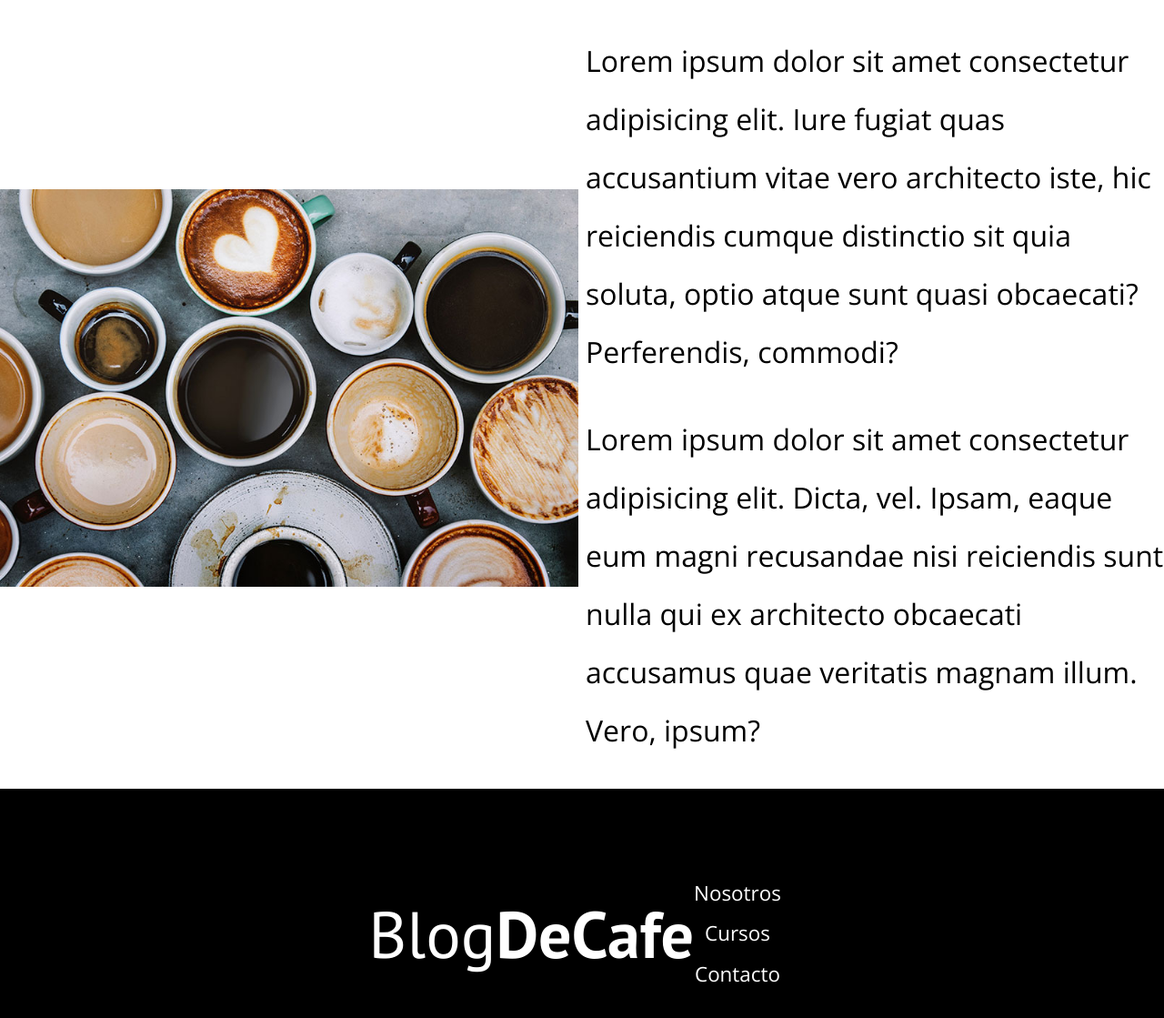
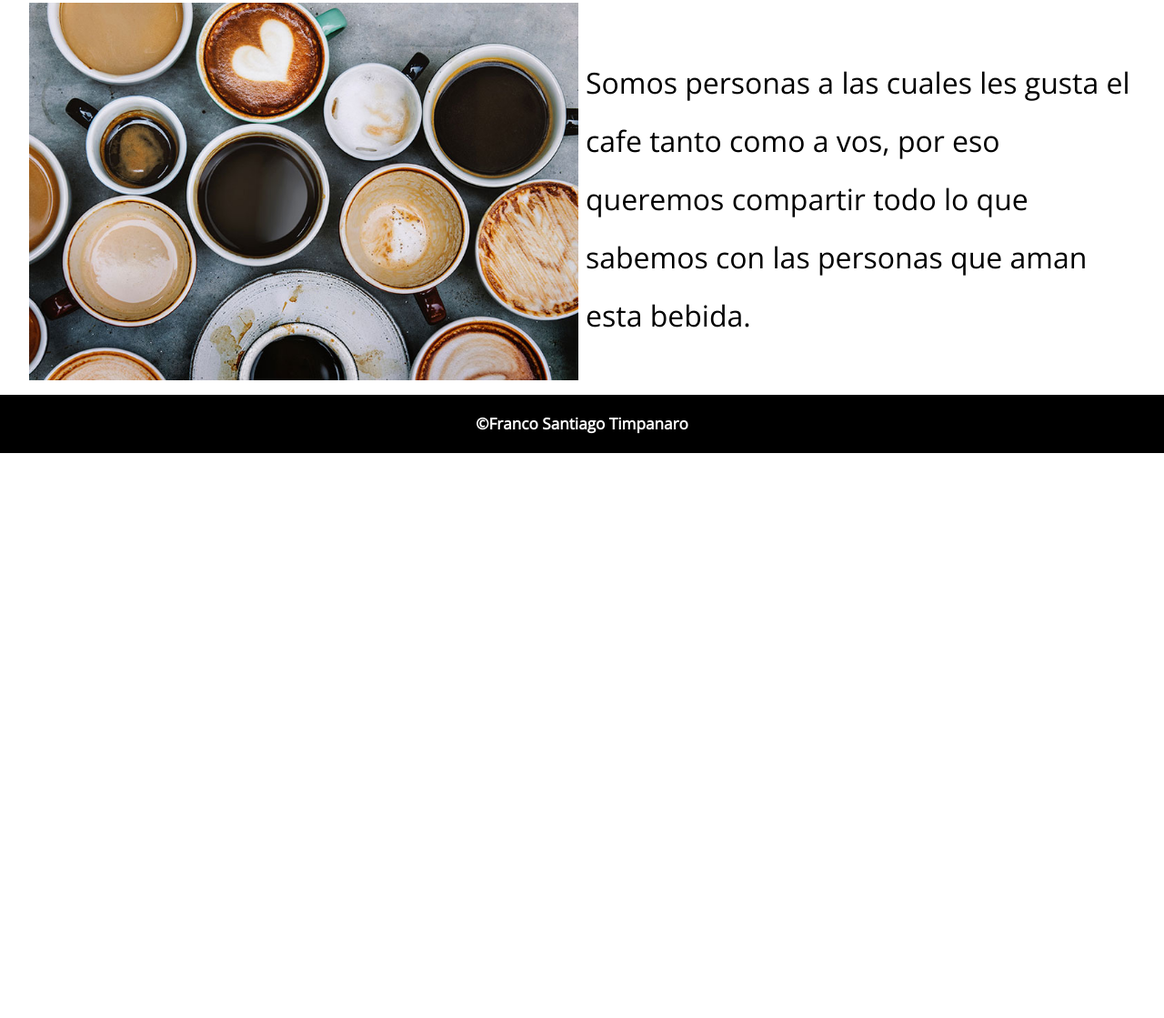
Before and after one commit to FrancoSantiagoTimpanaro/Blog-Cafe, a plain HTML site: page nosotros.html in a window 1280 px wide. Shown: the part 1121-2240 px from the top of the page at 91% size. After the commit the page ends 1619 px from the top, so only its background shows below. Drawn offline with nearby package versions, Linux system fonts and the light colour scheme.

Commit message:
Correccion ancho y footer
+ pequeñas correcciones

```diff
--- a/css/styles.css
+++ b/css/styles.css
@@ -31,7 +31,9 @@ body{
 .contenedor{
     display: flex;
     flex-direction: column;
-    max-width: 120rem;
+    width: 95%;
+    margin-left: auto;
+    margin-right: auto;
 }
 
 .img-centrada{
@@ -125,7 +127,6 @@ img{
         margin-top: 15rem;
     }
 }
-
 
 .logo{
     color: var(--blanco);
@@ -225,6 +226,11 @@ img{
 }
 
 /* CONTENDIO PRINCIPAL */
+.blog{
+    display: flex;
+    flex-direction: column;
+
+}
 @media (min-width: 769px) {
     .contenido-principal{
         display: grid;
@@ -309,7 +315,8 @@ img{
     align-items: center;
     justify-content: center;
     background-color: var(--negro);
-    height: 20rem;
+    height: 4rem;
+    color: var(--blanco);
 
 }
 
--- a/nosotros.html
+++ b/nosotros.html
@@ -46,24 +46,12 @@
                 <img src="img/nosotros.jpg" alt="nosotros">
             </div>
             <div class="sobre-nosotros__texto">
-                <p>Lorem ipsum dolor sit amet consectetur adipisicing elit. Iure fugiat quas accusantium vitae vero architecto iste, hic reiciendis cumque distinctio sit quia soluta, optio atque sunt quasi obcaecati? Perferendis, commodi?</p>
-                <p>Lorem ipsum dolor sit amet consectetur adipisicing elit. Dicta, vel. Ipsam, eaque eum magni recusandae nisi reiciendis sunt nulla qui ex architecto obcaecati accusamus quae veritatis magnam illum. Vero, ipsum?</p>
+                <p>Somos personas a las cuales les gusta el cafe tanto como a vos, por eso queremos compartir todo lo que sabemos con las personas que aman esta bebida.</p>
             </div>
         </div>
     </main>
     <footer class="footer">
-        <div class="contenedor">
-            <div class="barra">
-                <a class="logo" href="index.html">
-                    <h1 class="logo__nombre no-margin centrar-texto">Blog<span class="logo__bold">DeCafe</span></h1>
-                </a>
-                <nav class="navegacion">
-                    <a href="nosotros.html" class="navegacion__enlace">Nosotros</a>
-                    <a href="cursos.html" class="navegacion__enlace">Cursos</a>
-                    <a href="contacto.html" class="navegacion__enlace">Contacto</a>
-                </nav>
-            </div>
-        </div>
+        <h6>©Franco Santiago Timpanaro</h6>
     </footer>
     <script src="JS/nav-bar.js"></script>
 </body>
```
Also changed, not shown: beneficios.html (+1 -12 lines), contacto.html (+1 -12 lines), cursos.html (+1 -12 lines), granos-de-cafe.html (+1 -12 lines), index.html (+3 -14 lines), recetas.html (+2 -12 lines).
